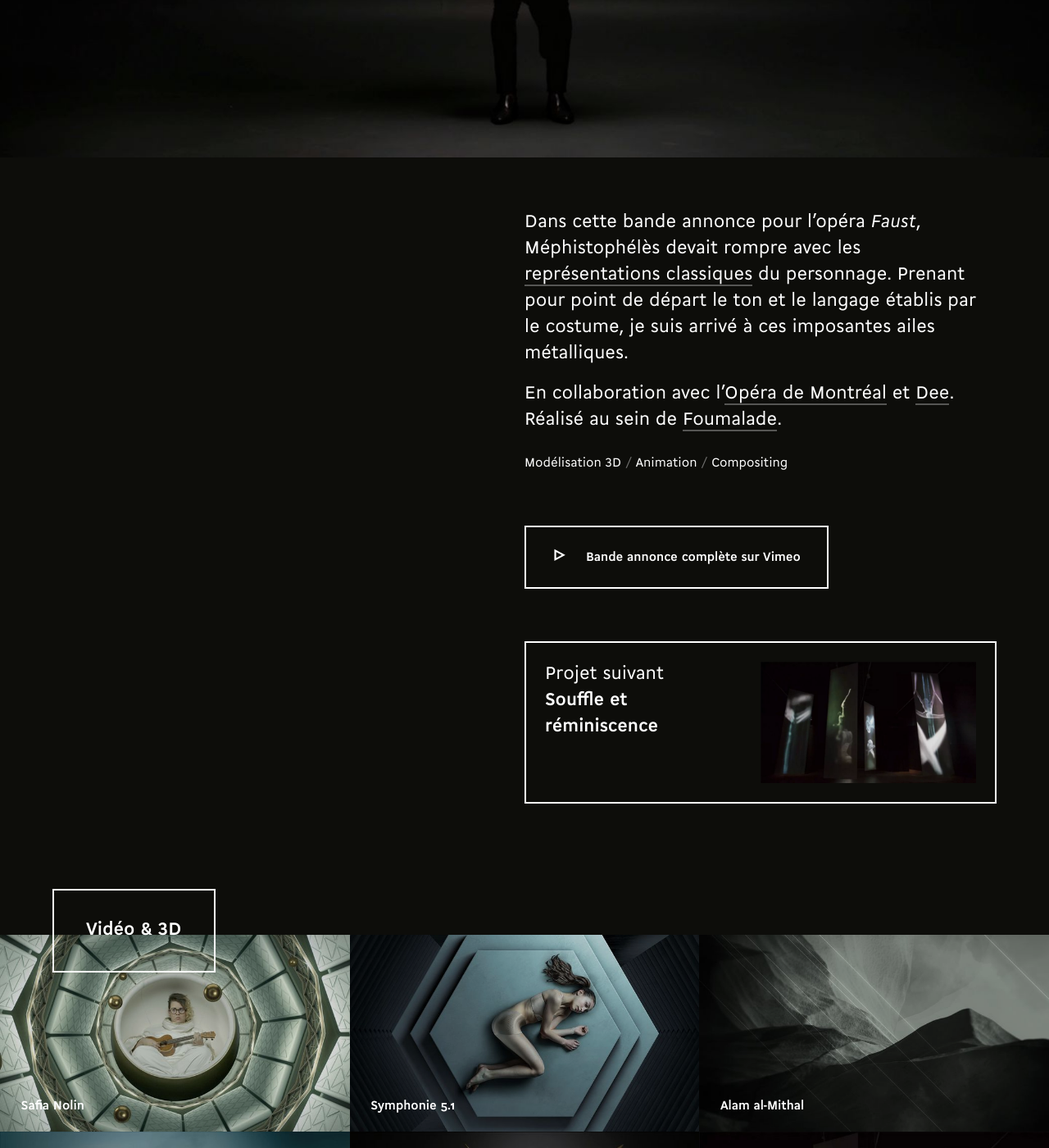
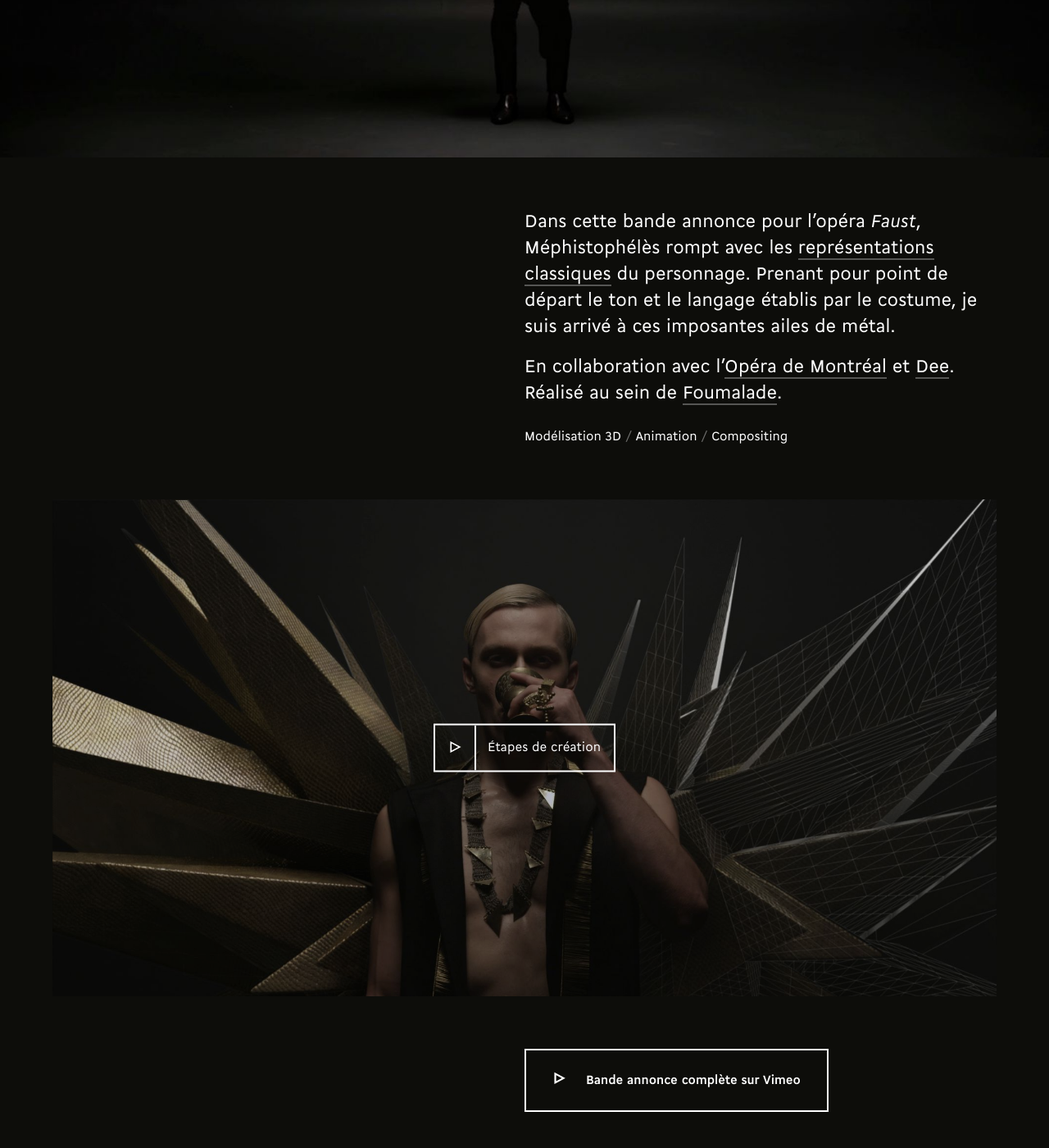
Before and after one commit to etienne/etienne, a Jekyll site: the page built from _projects-fr/faust.html, in a window 1280 px wide and 1400 px high, scrolled down 828 px. Shown: the whole window at 82% size. Built offline with Jekyll 4.4.1, drawn with Linux system fonts in a browser that asks for light colours.

Commit message:
Ajoute le breakdown de Faust

```diff
--- a/_projects-en/faust.html
+++ b/_projects-en/faust.html
@@ -19,6 +19,8 @@ tags: [3D Modeling, Animation, Compositing]
   </div>
 </section>
 
+{% include video.html id="229784079" poster="breakdown" title="Effects Breakdown" %}
+
 <section>
   <div class="text">
     <a href="https://vimeo.com/44344704" class="button play">Full teaser on Vimeo</a>
--- a/_projects-fr/faust.html
+++ b/_projects-fr/faust.html
@@ -13,11 +13,13 @@ tags: [Modélisation 3D, Animation, Compositing]
 
 <section>
   <div class="text">
-    <p>Dans cette bande annonce pour l’opéra <em>Faust</em>, Méphistophélès devait rompre avec les <a href="https://duckduckgo.com/?q=mephistopheles&t=hq&iar=images&iax=1&ia=images">représentations classiques</a> du personnage. Prenant pour point de départ le ton et le langage établis par le costume, je suis arrivé à ces imposantes ailes métalliques.</p>
+    <p>Dans cette bande annonce pour l’opéra <em>Faust</em>, Méphistophélès rompt avec les <a href="https://duckduckgo.com/?q=mephistopheles&t=hq&iar=images&iax=1&ia=images">représentations classiques</a> du personnage. Prenant pour point de départ le ton et le langage établis par le costume, je suis arrivé à ces imposantes ailes de métal.</p>
     <p>En collaboration avec l’<a href="http://www.operademontreal.com/en">Opéra de Montréal</a> et <a href="http://deemusic.com">Dee</a>. Réalisé au sein de <a href="http://foumalade.org">Foumalade</a>.</p>
     {% include tags.html %}
   </div>
 </section>
+
+{% include video.html id="229784079" poster="breakdown" title="Étapes de création" %}
 
 <section>
   <div class="text">
```
Also changed, not shown: images/faust/breakdown.jpg (added), images/faust/breakdown.png (added), 1 other file.
